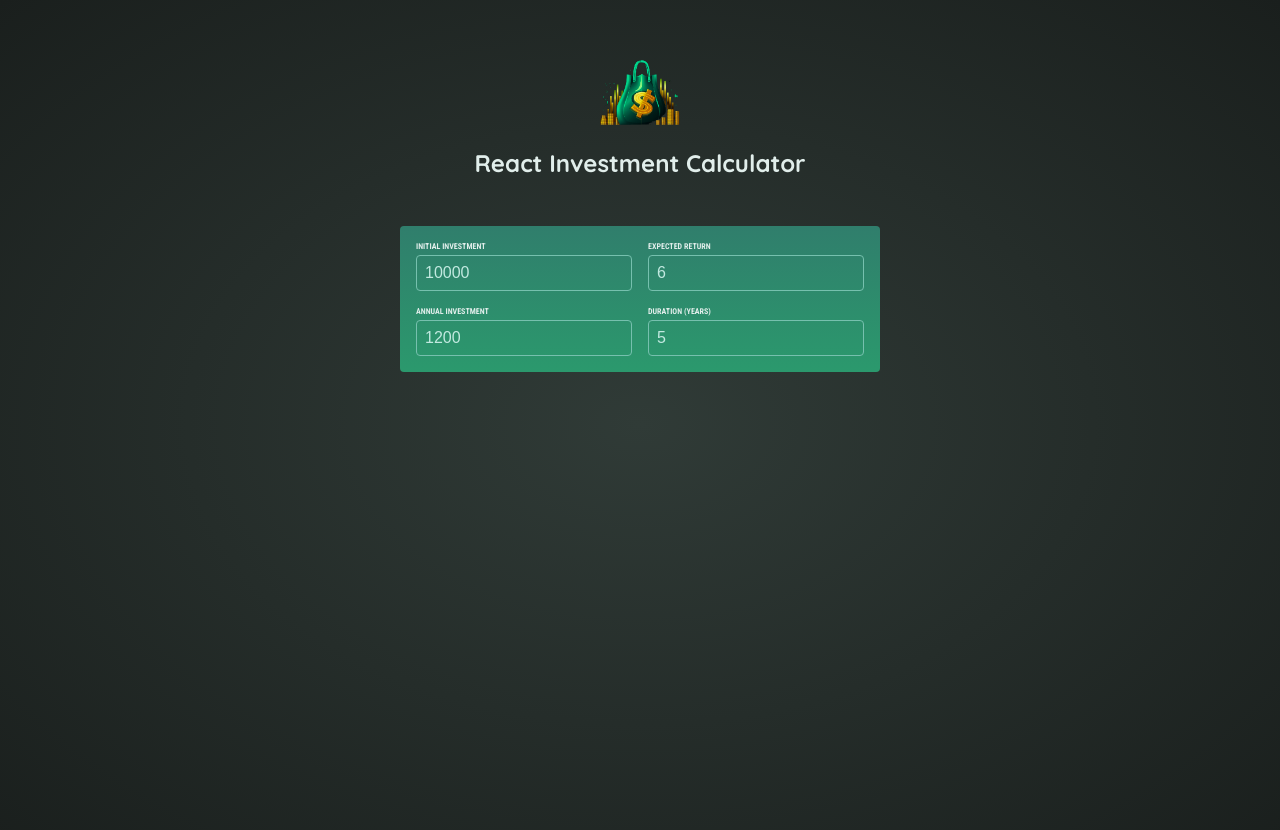
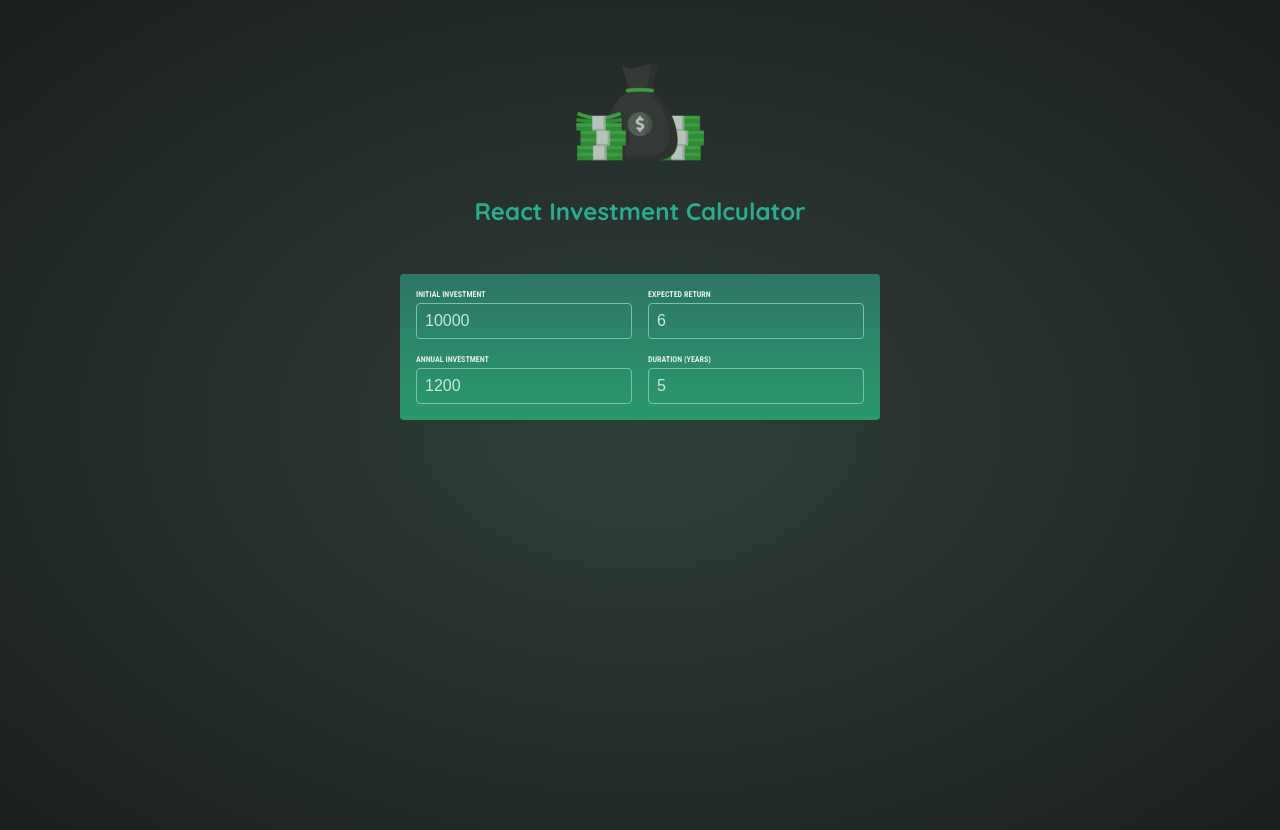
Before and after one commit to Jujudormah/Investment-Calculator, a React (Vite) app: page / in a window 1280 px wide. Shown: the top 830 px of the page. Built offline with nearby package versions, Linux system fonts and the light colour scheme.

Commit message:
minor theme change

```diff
--- a/components/header.jsx
+++ b/components/header.jsx
@@ -1,4 +1,4 @@
-import Logo from "../src/assets/investment-calculator-logo.png";
+import Logo from "../src/assets/money-bag.png";
 
 export default function Header() {
   return (
--- a/src/index.css
+++ b/src/index.css
@@ -9,7 +9,7 @@ body {
   font-family: "Quicksand", sans-serif;
   -webkit-font-smoothing: antialiased;
   -moz-osx-font-smoothing: grayscale;
-  background: radial-gradient(#303b37, #1a1f1d);
+  background: radial-gradient(#303e39, #1a1f1d);
   color: #e1eeeb;
   min-height: 100vh;
 }
@@ -20,14 +20,15 @@ body {
 }
 
 #header img {
-  width: 5rem;
-  height: 5rem;
+  width: 8rem;
+  height: 8rem;
   object-fit: contain;
   background-color: transparent;
 }
 
 #header h1 {
   font-size: 1.5rem;
+  color: #29ac90;
 }
 
 #user-input {
@@ -38,7 +39,7 @@ body {
   max-width: 30rem;
   margin: 2rem auto;
   border-radius: 4px;
-  background: linear-gradient(180deg, #307e6c, #2b996d);
+  background: linear-gradient(180deg, #2d7666, #2b996d);
 }
 
 .input-group {
```
Also changed, not shown: src/assets/money-bag.png (added).
